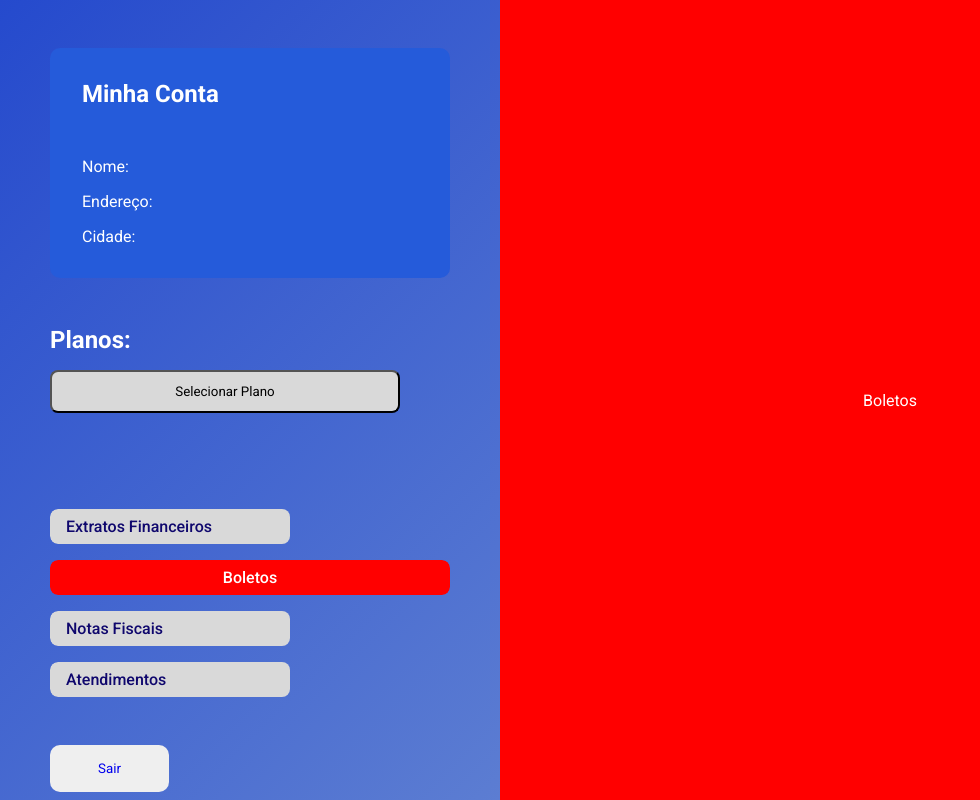
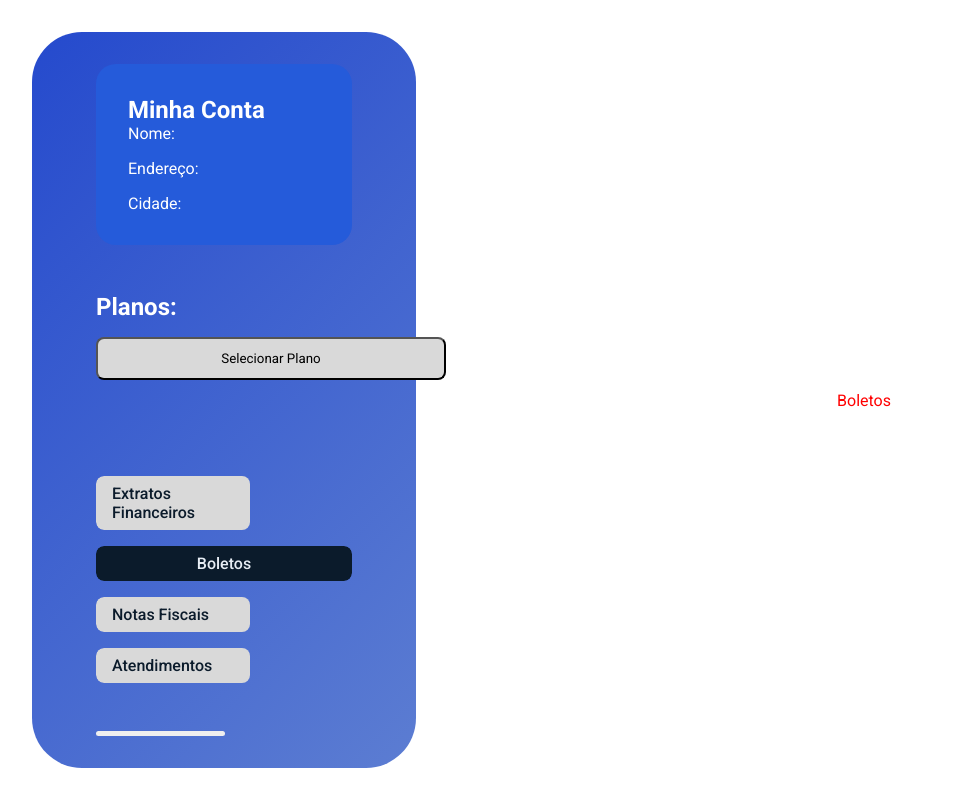
Before and after one commit to eziiel/GB-token, a React (Vite) app: page /client/boletos in a window 1280 px wide. Shown: the whole page, without its empty margins (0-980 px from the left). Built offline with nearby package versions, Linux system fonts and the light colour scheme.

Commit message:
refator init client

```diff
--- a/package.json
+++ b/package.json
@@ -12,6 +12,7 @@
   "dependencies": {
     "@radix-ui/react-select": "^1.2.0",
     "axios": "^1.3.4",
+    "phosphor-react": "^1.4.1",
     "react": "^18.2.0",
     "react-dom": "^18.2.0",
     "react-router-dom": "^6.8.1"
--- a/src/components/keyboard/index.tsx
+++ b/src/components/keyboard/index.tsx
@@ -1,5 +1,6 @@
 import React from 'react'
-import { KeyboardContent, Letters, LettersButtons, LettersContent } from './styled'
+import { KeyboardContent, Letters, LettersButtons, LettersContent, NumbersContent } from './styled'
+import { ArrowsDownUp } from 'phosphor-react'
 
 interface PropsKeyboard {
   setLettersKeyBoard : (letter:string) => void
@@ -38,15 +39,17 @@ export const KeyBoard = ({ setLettersKeyBoard, SetLettersRemove, keyBoardLogin }
 
   return (
     <KeyboardContent keyBoardLogin= {keyBoardLogin} >
-      <LettersContent>
+      <NumbersContent>
         {numbers.map((item) => (
           <Letters
           key={item}
-            onClick={() => LetterKeyBoard(String.fromCodePoint(item))}
-            >
+          onClick={() => LetterKeyBoard(String.fromCodePoint(item))}
+          >
               {String.fromCodePoint(item)}
           </Letters>
         ))}
+      </NumbersContent>
+      <LettersContent>
         {alf.map((item) =>
             <Letters
             key={item}
@@ -58,8 +61,10 @@ export const KeyBoard = ({ setLettersKeyBoard, SetLettersRemove, keyBoardLogin }
       </LettersContent>
 
       <LettersButtons>
-        <button onClick={setLetterInd}> ↑ </button>
-        <button onClick={handleSetLetterRemove}> apagar </button>
+        <button onClick={setLetterInd}>
+         <ArrowsDownUp size={18} weight='bold'/>
+        </button>
+        <button onClick={handleSetLetterRemove}> Apagar </button>
       </LettersButtons>
 
 
--- a/src/components/keyboard/styled.ts
+++ b/src/components/keyboard/styled.ts
@@ -15,7 +15,7 @@ export const KeyboardContent = styled.div<PropsKeyboard>`
 
 
   display: flex;
-  gap: 3rem;
+  gap: 1rem;
   flex-direction: column;
   justify-content: space-between;
 
@@ -54,12 +54,21 @@ export const Letters = styled.span`
     border-radius: 6px;
 `
 
+export const NumbersContent = styled(LettersContent)`
+
+`
+
+
 export const LettersButtons = styled.div`
   display: flex;
   width: 100%;
+  margin-top: 1rem;
 
   justify-content: center;
   gap: 5rem;
+  border-top: 1px solid ${props => props.theme['white-01']};
+
+  padding-top: 1rem;
 
 
   button {
--- a/src/context/autContext.tsx
+++ b/src/context/autContext.tsx
@@ -68,17 +68,17 @@ export function AuthProvider({ children }: AuthProviderProps) {
 
   async function signIn({ login, password}: SignInCredentials) {
 
-    try{
-      const response = await (await api.get(`clients?login.access=${login}`)).data
+    // try{
+    //   const response = await (await api.get(`clients?login.access=${login}`)).data
 
-      if(response[0].login.senha === password) {
-        setDataClient(response)
+    //   if(response[0].login.senha === password) {
+    //     setDataClient(response)
         navigate("/client")
-      }
-      setErrorAccess(false)
-    } catch(error) {
-      setErrorAccess(true)
-    }
+    //   }
+    //   setErrorAccess(false)
+    // } catch(error) {
+    //   setErrorAccess(true)
+    // }
   }
 
   const changeErrorAccess = () => {
--- a/src/pages/client/components/atendimentos/styled.ts
+++ b/src/pages/client/components/atendimentos/styled.ts
@@ -1,7 +1,7 @@
 import styled from "styled-components";
 
 export const AtendimentosContainer = styled.main`
-  background: red;
+  color: red;
 
   display: flex;
   justify-content: center;
--- a/src/pages/client/components/boletos/styled.ts
+++ b/src/pages/client/components/boletos/styled.ts
@@ -1,9 +1,10 @@
 import styled from "styled-components";
 
 export const BoletoContainer = styled.main`
-  background: red;
   display: flex;
   justify-content: center;
   align-items: center;
   width: 100%;
+
+  color: red;
 `
--- a/src/pages/client/components/extratoFinanceiro/styled.ts
+++ b/src/pages/client/components/extratoFinanceiro/styled.ts
@@ -1,7 +1,7 @@
 import styled from "styled-components";
 
 export const ExtratoContainer = styled.main`
-  background: red;
+  color: red;
   display: flex;
   justify-content: center;
   align-items: center;
--- a/src/pages/client/components/notasFiscais/styled.ts
+++ b/src/pages/client/components/notasFiscais/styled.ts
@@ -1,7 +1,7 @@
 import styled from "styled-components";
 
 export const NotasFiscaisContainer = styled.main`
-  background: red;
+  color: red;
   display: flex;
   justify-content: center;
   align-items: center;
--- a/src/pages/client/styled.ts
+++ b/src/pages/client/styled.ts
@@ -4,22 +4,24 @@ import styled from "styled-components";
 export const ContainerClient = styled.main`
   display: flex;
   justify-content: space-between;
+  height: 100vh;
 
 `
 
 export const ClienteConteiner = styled.main`
-  min-width: 500px;
+  min-width: 30%;
   left: 0;
-  height: 100vh;
-  padding-top: 3rem;
+  margin: 2rem;
+  padding: 2rem;
 
   background: linear-gradient(135deg, #254ACD, #5C7DD2 );
-
 
   display: flex;
   gap: 3rem;
   flex-direction: column;
   align-items: center;
+
+  border-radius: 50px;
 `
 
 export const ClientInfo = styled.section`
@@ -30,7 +32,7 @@ export const ClientInfo = styled.section`
   padding:  2rem;
   background-color: #255bda;
 
-  border-radius: 10px;
+  border-radius: 20px;
   width: 80%;
   height: 230px;
 
@@ -51,13 +53,6 @@ export const PlanClient = styled.div`
   flex-direction: column;
   gap: 1rem;
   align-items: top;
-
-  /* button {
-    background: #D9D9D9 ;
-    border-radius: 8px;
-    padding: 0.75rem;
-    cursor: pointer;
-  } */
 `
 
 export const NavMenu = styled.nav`
@@ -83,8 +78,10 @@ export const NavMenu = styled.nav`
 
       .active {
         width: 100%;
-        background: red;
-        color: #fff;
+
+        color: ${props => props.theme['white-100']};
+        background: ${props => props.theme['blue-600']};
+
         text-align: center;
       }
     }
@@ -97,7 +94,7 @@ export const NavMenu = styled.nav`
       transition: 0.2s ease-in-out;
 
       background: #D9D9D9 ;
-      color: #0F076D;
+      color: ${props => props.theme['blue-600']};
       font-weight: 500;
     }
   }
@@ -112,8 +109,20 @@ export const ButtonExit = styled.button`
 
   overflow: hidden;
 
+  :hover {
+    background: ${props => props.theme['blue-600']};
+  }
+
   a {
     padding: 1rem 3rem;
     display: inline-block;
+    font-size: 1rem;
+    font-weight: bold;
+    letter-spacing: 1px;
+    color: ${props => props.theme['blue-600']};
+
+    :hover {
+    color: ${props => props.theme['white-100']};
+  }
   }
 `
```
Also changed, not shown: 1 other file (tests, documents, lock files or other folders).
